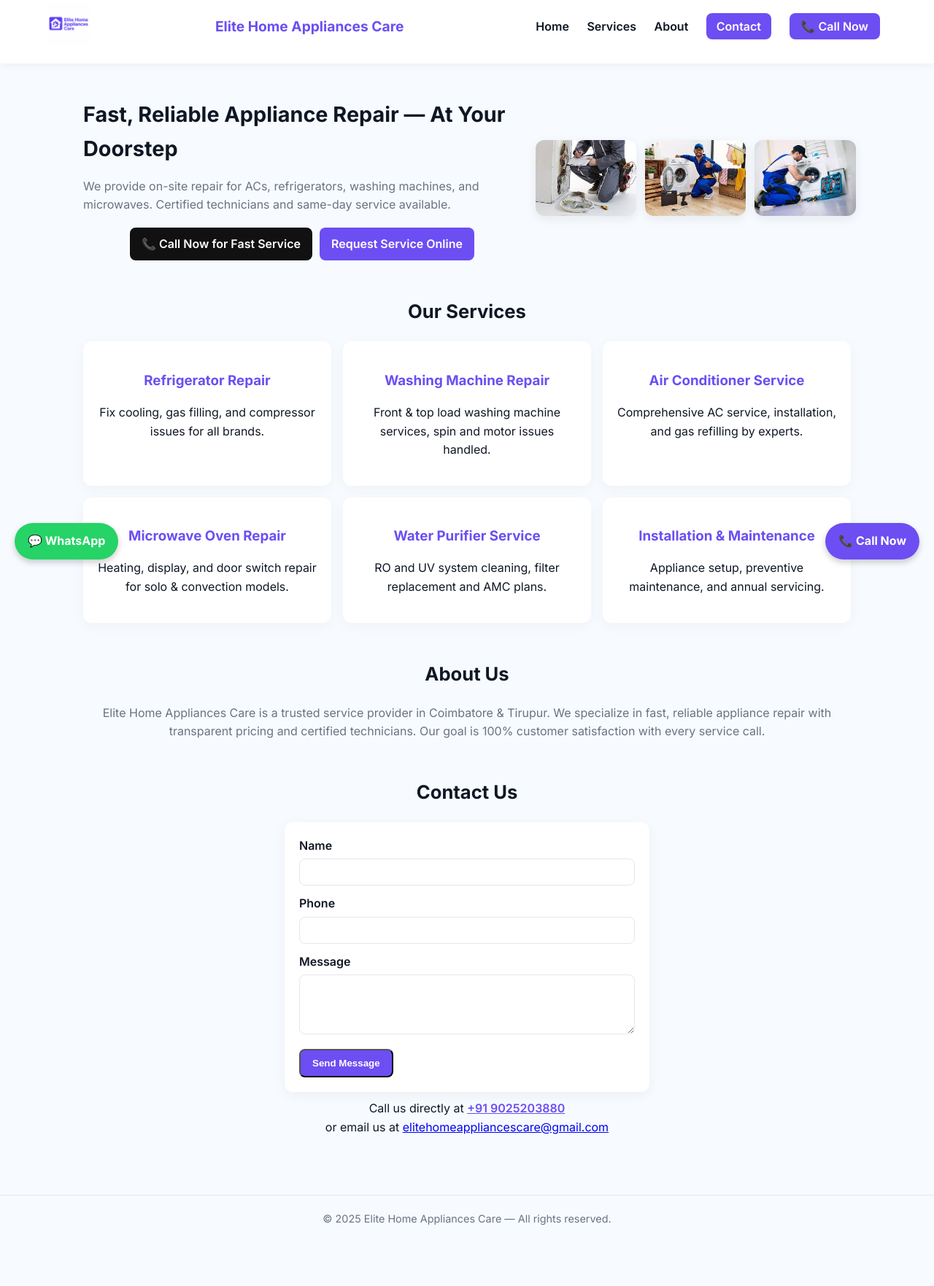
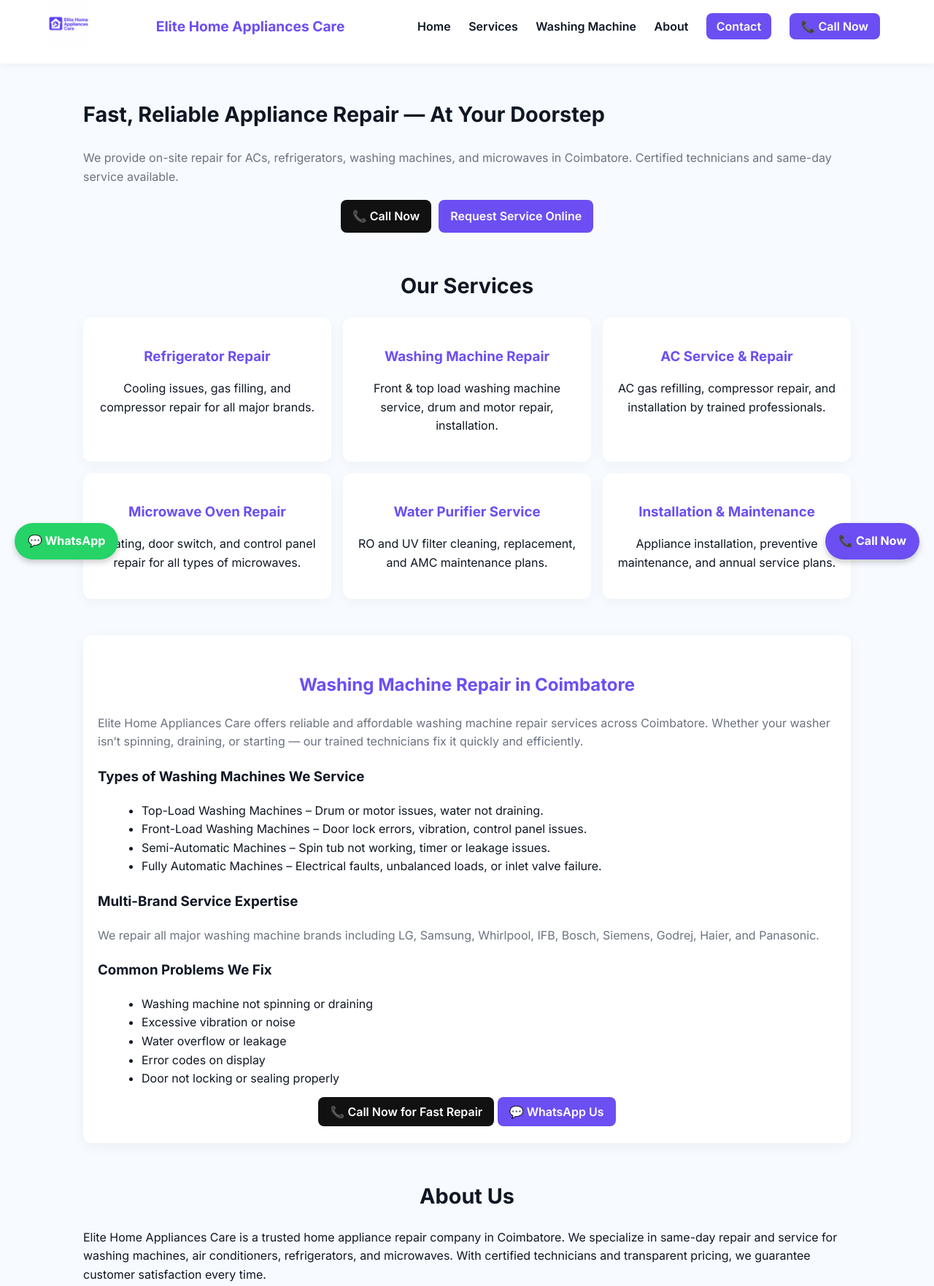
Before and after one commit to elitehomeappliancescare-collab/elitehomeappliancescare, a plain HTML site: page index.html in a window 1280 px wide. Shown: the part 13-1776 px from the top of the page at 73% size. Before the commit the page ends 1715 px from the top, so only its background shows below. Drawn offline with Linux system fonts and the light colour scheme.

Commit message:
Update index.html

```diff
--- a/index.html
+++ b/index.html
@@ -1,22 +1,14 @@
 <!DOCTYPE html>
 <html lang="en">
 <head>
-  <meta charset="UTF-8">
-  <meta name="viewport" content="width=device-width, initial-scale=1.0">
-  <title>Elite Home Appliances Care</title>
-  <meta name="description" content="Elite Home Appliances Care — Professional appliance repair & maintenance for AC, Refrigerator, Washing Machine, Microwave and more.">
+  <meta charset="UTF-8" />
+  <meta name="viewport" content="width=device-width, initial-scale=1.0" />
+  <title>Elite Home Appliances Care | Washing Machine, AC, Refrigerator Service in Coimbatore</title>
+  <meta name="description" content="Elite Home Appliances Care provides expert repair & service for Washing Machines, ACs, Refrigerators, and more in Coimbatore. Call +91 9025203880 for fast, same-day service.">
+
   <link rel="preconnect" href="https://fonts.googleapis.com">
   <link rel="preconnect" href="https://fonts.gstatic.com" crossorigin>
   <link href="https://fonts.googleapis.com/css2?family=Inter:wght@400;600;700&display=swap" rel="stylesheet">
-
-  <!-- Google Tag (gtag.js) -->
-  <script async src="https://www.googletagmanager.com/gtag/js?id=AW-17687100074"></script>
-  <script>
-    window.dataLayer = window.dataLayer || [];
-    function gtag(){dataLayer.push(arguments);}
-    gtag('js', new Date());
-    gtag('config', 'AW-17687100074');
-  </script>
 
   <style>
     :root {
@@ -27,174 +19,102 @@
       --white: #fff;
       font-family: 'Inter', sans-serif;
     }
-    * { box-sizing: border-box; }
+
     body { margin: 0; background: var(--bg); color: var(--dark); line-height: 1.6; }
+    * { box-sizing: border-box; scroll-behavior: smooth; }
 
     header {
-      display: flex;
-      justify-content: space-between;
-      align-items: center;
-      padding: 16px 5%;
-      background: var(--white);
+      display: flex; justify-content: space-between; align-items: center;
+      padding: 16px 5%; background: var(--white);
       box-shadow: 0 2px 10px rgba(0,0,0,0.05);
       flex-wrap: wrap;
     }
     header img { height: 60px; width: auto; }
-    header h1 { margin: 0; font-size: 1.2rem; color: var(--accent); }
+    header h1 { font-size: 1.2rem; color: var(--accent); margin: 0; }
     nav a {
-      margin: 0 10px;
-      text-decoration: none;
-      color: var(--dark);
+      margin: 0 10px; text-decoration: none; color: var(--dark);
       font-weight: 600;
     }
     nav a.cta {
-      background: var(--accent);
-      color: #fff;
-      padding: 8px 14px;
+      background: var(--accent); color: #fff; padding: 8px 14px;
       border-radius: 8px;
     }
     .call-header {
-      background: #6c4ef3;
-      color: white;
-      padding: 8px 16px;
-      border-radius: 8px;
-      text-decoration: none;
-      font-weight: 600;
+      background: var(--accent); color: white; padding: 8px 16px;
+      border-radius: 8px; text-decoration: none; font-weight: 600;
     }
 
     .container { max-width: 1100px; margin: auto; padding: 24px; }
 
-    /* Hero Section */
+    /* Hero */
     .hero {
-      display: flex;
-      flex-direction: column;
-      gap: 20px;
-      align-items: center;
-      text-align: center;
+      display: flex; flex-direction: column; align-items: center;
+      text-align: center; gap: 20px;
     }
-    .hero h2 { font-size: 1.8rem; margin-bottom: 10px; }
+    .hero h2 { font-size: 1.8rem; }
     .hero p { color: var(--muted); }
-    .hero .btn-group {
-      margin-top: 18px;
-      display: flex;
-      gap: 10px;
-      flex-wrap: wrap;
-      justify-content: center;
-    }
+    .btn-group { display: flex; gap: 10px; flex-wrap: wrap; justify-content: center; margin-top: 18px; }
     .btn {
-      background: var(--accent);
-      color: #fff;
-      padding: 10px 16px;
-      border-radius: 8px;
-      text-decoration: none;
-      font-weight: 600;
+      background: var(--accent); color: #fff; padding: 10px 16px;
+      border-radius: 8px; text-decoration: none; font-weight: 600;
     }
     .btn.dark { background: #111; }
 
-    /* Gallery */
-    .hero-gallery {
-      display: flex;
-      flex-direction: column;
-      gap: 12px;
-      margin-top: 20px;
-    }
-    .hero-gallery img {
-      width: 100%;
-      border-radius: 12px;
-      box-shadow: 0 4px 14px rgba(15,23,36,0.08);
-      object-fit: cover;
-    }
-
     /* Services */
     .services { margin-top: 50px; }
-    .services h2 {
-      text-align: center;
-      font-size: 1.6rem;
-      margin-bottom: 20px;
-    }
+    .services h2 { text-align: center; font-size: 1.8rem; margin-bottom: 20px; }
     .service-grid {
-      display: grid;
-      grid-template-columns: 1fr;
-      gap: 16px;
+      display: grid; grid-template-columns: 1fr; gap: 16px;
     }
     .service {
-      background: var(--white);
-      border-radius: 12px;
-      padding: 20px;
-      box-shadow: 0 4px 18px rgba(0,0,0,0.04);
-      text-align: center;
+      background: var(--white); border-radius: 12px; padding: 20px;
+      box-shadow: 0 4px 18px rgba(0,0,0,0.04); text-align: center;
     }
-    .service h3 { margin-bottom: 8px; color: var(--accent); }
+    .service h3 { color: var(--accent); margin-bottom: 8px; }
 
-    /* About */
-    .about { margin-top: 50px; }
-    .about h2 { text-align: center; font-size: 1.6rem; margin-bottom: 20px; }
-    .about p { color: var(--muted); text-align: center; }
+    /* Washing Machine Section */
+    .washing-section {
+      background: var(--white); padding: 30px 20px; margin-top: 50px;
+      border-radius: 12px; box-shadow: 0 4px 18px rgba(0,0,0,0.05);
+    }
+    .washing-section h2 { color: var(--accent); text-align: center; }
+    .washing-section h3 { color: var(--dark); margin-top: 20px; }
+    .washing-section ul { margin-left: 20px; }
+    .washing-section p { color: var(--muted); }
 
-    /* Contact */
-    .contact { margin-top: 50px; }
-    .contact h2 { text-align: center; font-size: 1.6rem; margin-bottom: 20px; }
+    /* About & Contact */
+    .about, .contact { margin-top: 50px; }
+    .about h2, .contact h2 { text-align: center; font-size: 1.8rem; margin-bottom: 20px; }
+
     form {
-      max-width: 500px;
-      margin: auto;
-      background: var(--white);
-      padding: 20px;
-      border-radius: 12px;
+      max-width: 500px; margin: auto; background: var(--white);
+      padding: 20px; border-radius: 12px;
       box-shadow: 0 4px 18px rgba(0,0,0,0.05);
     }
     label { display: block; margin-bottom: 5px; font-weight: 600; }
     input, textarea {
-      width: 100%;
-      padding: 10px;
-      border: 1px solid #e5e7eb;
-      border-radius: 8px;
-      margin-bottom: 12px;
+      width: 100%; padding: 10px; border: 1px solid #e5e7eb;
+      border-radius: 8px; margin-bottom: 12px;
     }
 
     footer {
-      text-align: center;
-      color: var(--muted);
-      font-size: 0.9rem;
-      margin-top: 40px;
-      padding: 20px;
+      text-align: center; color: var(--muted);
+      font-size: 0.9rem; margin-top: 40px; padding: 20px;
       border-top: 1px solid #e5e7eb;
     }
 
     /* Sticky Buttons */
-    .sticky-call {
-      position: fixed;
-      bottom: 20px;
-      right: 20px;
-      background: #6c4ef3;
-      color: white;
-      font-weight: bold;
-      font-size: 16px;
-      padding: 12px 18px;
-      border-radius: 50px;
-      box-shadow: 0 4px 8px rgba(0,0,0,0.2);
-      text-decoration: none;
+    .sticky-call, .sticky-whatsapp {
+      position: fixed; bottom: 20px; font-size: 16px; font-weight: bold;
+      padding: 12px 18px; border-radius: 50px; color: white;
+      text-decoration: none; box-shadow: 0 4px 8px rgba(0,0,0,0.2);
       z-index: 9999;
     }
-    .sticky-whatsapp {
-      position: fixed;
-      bottom: 20px;
-      left: 20px;
-      background: #25D366;
-      color: white;
-      font-weight: bold;
-      font-size: 16px;
-      padding: 12px 18px;
-      border-radius: 50px;
-      box-shadow: 0 4px 8px rgba(0,0,0,0.2);
-      text-decoration: none;
-      z-index: 9999;
-    }
+    .sticky-call { right: 20px; background: #6c4ef3; }
+    .sticky-whatsapp { left: 20px; background: #25D366; }
 
-    /* Responsive */
     @media (min-width: 768px) {
       .hero { flex-direction: row; text-align: left; justify-content: space-between; }
-      .hero-gallery { flex-direction: row; }
-      .hero-gallery img { width: 32%; }
       .service-grid { grid-template-columns: repeat(3, 1fr); }
     }
   </style>
@@ -202,13 +122,12 @@
 
 <body>
   <header>
-    <div class="brand">
-      <img src="images/logo.png" alt="Elite Home Appliances Care logo">
-    </div>
+    <div class="brand"><img src="images/logo.png" alt="Elite Home Appliances Care logo"></div>
     <h1>Elite Home Appliances Care</h1>
     <nav>
       <a href="#home">Home</a>
       <a href="#services">Services</a>
+      <a href="#washing">Washing Machine</a>
       <a href="#about">About</a>
       <a href="#contact" class="cta">Contact</a>
       <a href="tel:+919025203880" class="call-header">📞 Call Now</a>
@@ -220,16 +139,11 @@
     <section class="hero" id="home">
       <div>
         <h2>Fast, Reliable Appliance Repair — At Your Doorstep</h2>
-        <p>We provide on-site repair for ACs, refrigerators, washing machines, and microwaves. Certified technicians and same-day service available.</p>
+        <p>We provide on-site repair for ACs, refrigerators, washing machines, and microwaves in Coimbatore. Certified technicians and same-day service available.</p>
         <div class="btn-group">
-          <a href="tel:+919025203880" class="btn dark">📞 Call Now for Fast Service</a>
+          <a href="tel:+919025203880" class="btn dark">📞 Call Now</a>
           <a href="#contact" class="btn">Request Service Online</a>
         </div>
-      </div>
-      <div class="hero-gallery">
-        <img src="images/repair1.jpeg" alt="Technician repairing washing machine">
-        <img src="images/repair2.jpeg" alt="Appliance repair expert">
-        <img src="images/repair3.jpeg" alt="Washer service in progress">
       </div>
     </section>
 
@@ -237,19 +151,50 @@
     <section class="services" id="services">
       <h2>Our Services</h2>
       <div class="service-grid">
-        <div class="service"><h3>Refrigerator Repair</h3><p>Fix cooling, gas filling, and compressor issues for all brands.</p></div>
-        <div class="service"><h3>Washing Machine Repair</h3><p>Front & top load washing machine services, spin and motor issues handled.</p></div>
-        <div class="service"><h3>Air Conditioner Service</h3><p>Comprehensive AC service, installation, and gas refilling by experts.</p></div>
-        <div class="service"><h3>Microwave Oven Repair</h3><p>Heating, display, and door switch repair for solo & convection models.</p></div>
-        <div class="service"><h3>Water Purifier Service</h3><p>RO and UV system cleaning, filter replacement and AMC plans.</p></div>
-        <div class="service"><h3>Installation & Maintenance</h3><p>Appliance setup, preventive maintenance, and annual servicing.</p></div>
+        <div class="service"><h3>Refrigerator Repair</h3><p>Cooling issues, gas filling, and compressor repair for all major brands.</p></div>
+        <div class="service"><h3>Washing Machine Repair</h3><p>Front & top load washing machine service, drum and motor repair, installation.</p></div>
+        <div class="service"><h3>AC Service & Repair</h3><p>AC gas refilling, compressor repair, and installation by trained professionals.</p></div>
+        <div class="service"><h3>Microwave Oven Repair</h3><p>Heating, door switch, and control panel repair for all types of microwaves.</p></div>
+        <div class="service"><h3>Water Purifier Service</h3><p>RO and UV filter cleaning, replacement, and AMC maintenance plans.</p></div>
+        <div class="service"><h3>Installation & Maintenance</h3><p>Appliance installation, preventive maintenance, and annual service plans.</p></div>
+      </div>
+    </section>
+
+    <!-- Washing Machine Section -->
+    <section class="washing-section" id="washing">
+      <h2>Washing Machine Repair in Coimbatore</h2>
+      <p>Elite Home Appliances Care offers reliable and affordable washing machine repair services across Coimbatore. Whether your washer isn’t spinning, draining, or starting — our trained technicians fix it quickly and efficiently.</p>
+
+      <h3>Types of Washing Machines We Service</h3>
+      <ul>
+        <li>Top-Load Washing Machines – Drum or motor issues, water not draining.</li>
+        <li>Front-Load Washing Machines – Door lock errors, vibration, control panel issues.</li>
+        <li>Semi-Automatic Machines – Spin tub not working, timer or leakage issues.</li>
+        <li>Fully Automatic Machines – Electrical faults, unbalanced loads, or inlet valve failure.</li>
+      </ul>
+
+      <h3>Multi-Brand Service Expertise</h3>
+      <p>We repair all major washing machine brands including LG, Samsung, Whirlpool, IFB, Bosch, Siemens, Godrej, Haier, and Panasonic.</p>
+
+      <h3>Common Problems We Fix</h3>
+      <ul>
+        <li>Washing machine not spinning or draining</li>
+        <li>Excessive vibration or noise</li>
+        <li>Water overflow or leakage</li>
+        <li>Error codes on display</li>
+        <li>Door not locking or sealing properly</li>
+      </ul>
+
+      <div style="text-align:center; margin-top:20px;">
+        <a href="tel:+919025203880" class="btn dark">📞 Call Now for Fast Repair</a>
+        <a href="https://wa.me/919025203880" class="btn">💬 WhatsApp Us</a>
       </div>
     </section>
 
     <!-- ABOUT -->
     <section class="about" id="about">
       <h2>About Us</h2>
-      <p>Elite Home Appliances Care is a trusted service provider in Coimbatore & Tirupur. We specialize in fast, reliable appliance repair with transparent pricing and certified technicians. Our goal is 100% customer satisfaction with every service call.</p>
+      <p>Elite Home Appliances Care is a trusted home appliance repair company in Coimbatore. We specialize in same-day repair and service for washing machines, air conditioners, refrigerators, and microwaves. With certified technicians and transparent pricing, we guarantee customer satisfaction every time.</p>
     </section>
 
     <!-- CONTACT -->
@@ -257,22 +202,24 @@
       <h2>Contact Us</h2>
       <form action="https://formspree.io/f/xzzknpey" method="POST">
         <label for="name">Name</label>
-        <input type="text" id="name" name="name" required>
+        <input type="text" id="name" name="name" required />
         <label for="phone">Phone</label>
-        <input type="text" id="phone" name="phone" required>
+        <input type="text" id="phone" name="phone" required />
         <label for="message">Message</label>
         <textarea id="message" name="message" rows="4" required></textarea>
         <button class="btn" type="submit">Send Message</button>
       </form>
-      <p style="text-align:center;margin-top:10px;">Call us directly at
-        <a href="tel:+919025203880" style="color:#6c4ef3;font-weight:600;">+91 9025203880</a><br>
-        or email us at <a href="mailto:elitehomeappliancescare@gmail.com">elitehomeappliancescare@gmail.com</a>
+
+      <p style="text-align:center;margin-top:10px;">
+        Call us at <a href="tel:+919025203880" style="color:#6c4ef3;font-weight:600;">+91 9025203880</a><br />
+        Email: <a href="mailto:elitehomeappliancescare@gmail.com">elitehomeappliancescare@gmail.com</a><br />
+        Open Hours: Mon–Sun, 8 A.M – 8 P.M
       </p>
     </section>
   </div>
 
   <footer>
-    © 2025 Elite Home Appliances Care — All rights reserved.
+    © 2025 Elite Home Appliances Care — All Rights Reserved.
   </footer>
 
   <!-- Sticky Buttons -->
```
